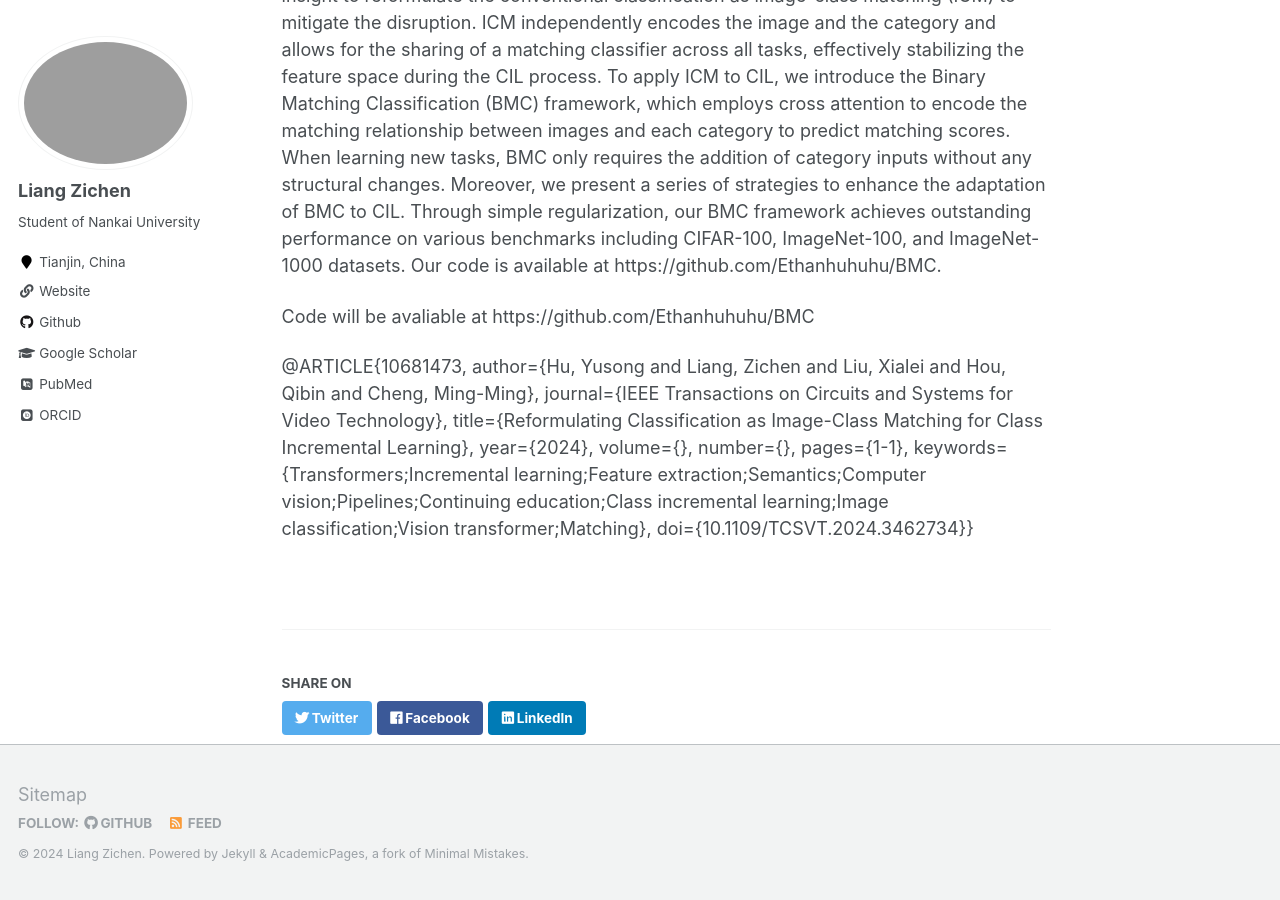
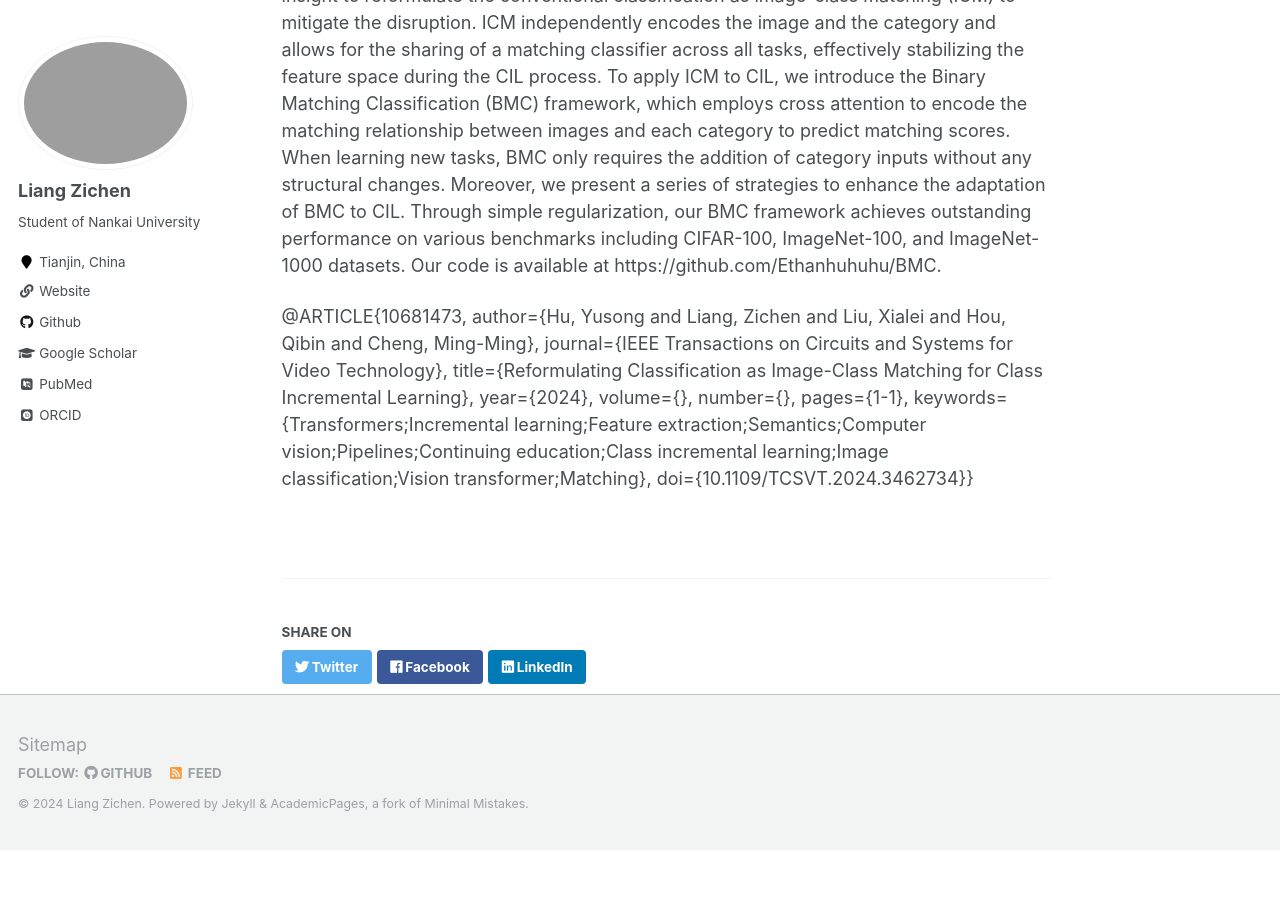
Before and after one commit to JACK-Chen-2019/liangzc, a Jekyll site: the page built from _publications/2009-10-01-paper-title-number-1.md, in a window 1280 px wide and 900 px high, scrolled down 712 px. Built offline with Jekyll 4.4.1, drawn with Linux system fonts in a browser that asks for light colours; some web fonts are replaced; after the commit the page ends 1562 px from its top, so only the background shows below that.

Commit message:
Update 2009-10-01-paper-title-number-1.md

```diff
--- a/_publications/2009-10-01-paper-title-number-1.md
+++ b/_publications/2009-10-01-paper-title-number-1.md
@@ -23,8 +23,6 @@ citation: '@ARTICLE{10681473,
 Abstract:
 Class incremental learning (CIL) sequentially increases the number of classes, which often leads to catastrophic forgetting when fine-tuning on new classes. Existing approaches typically employ linear classifiers and expand them to accommodate new classes. However, conducting conventional classification inherently introduces feature drift in the image space upon the introduction of new classifiers, potentially disrupting the established distributions, and resulting in forgetting. In this paper, we propose a novel insight to reformulate the conventional classification as image-class matching (ICM) to mitigate the disruption. ICM independently encodes the image and the category and allows for the sharing of a matching classifier across all tasks, effectively stabilizing the feature space during the CIL process. To apply ICM to CIL, we introduce the Binary Matching Classification (BMC) framework, which employs cross attention to encode the matching relationship between images and each category to predict matching scores. When learning new tasks, BMC only requires the addition of category inputs without any structural changes. Moreover, we present a series of strategies to enhance the adaptation of BMC to CIL. Through simple regularization, our BMC framework achieves outstanding performance on various benchmarks including CIFAR-100, ImageNet-100, and ImageNet-1000 datasets. Our code is available at https://github.com/Ethanhuhuhu/BMC.
 
-Code will be avaliable at https://github.com/Ethanhuhuhu/BMC
-
 @ARTICLE{10681473,
   author={Hu, Yusong and Liang, Zichen and Liu, Xialei and Hou, Qibin and Cheng, Ming-Ming},
   journal={IEEE Transactions on Circuits and Systems for Video Technology},
```
